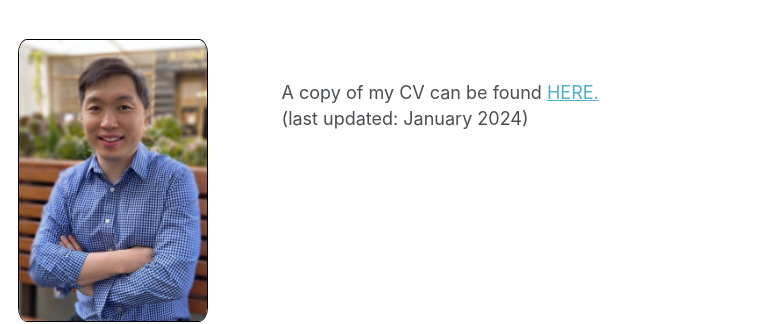
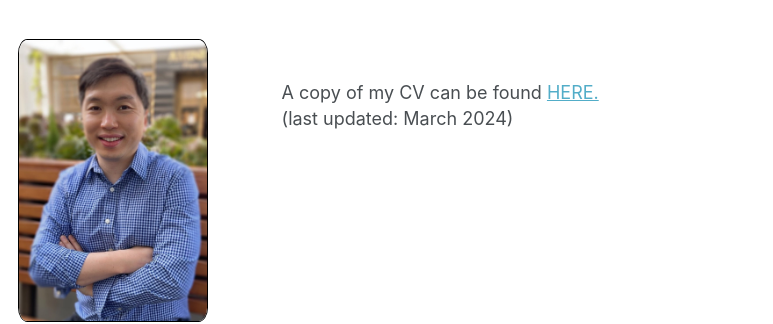
Before and after one commit to yohanpark23/yohanpark23.github.io, a Jekyll site: the page built from _pages/vita.md, in a window 1280 px wide and 1138 px high. Shown: the part 213-537 px from the top of the window, without its empty margins (0-773 px from the left). Built offline with Jekyll 4.4.1, drawn with Linux system fonts in a browser that asks for light colours; some web fonts are replaced.

Commit message:
Update vita.md

```diff
--- a/_pages/vita.md
+++ b/_pages/vita.md
@@ -9,10 +9,10 @@ author_profile: true
 <br />
 
 
-A copy of my CV can be found [HERE.](/files/Park_CV_Jan2024_WEB.pdf){:target="_blank"} <br />
-(last updated: January 2024) <br />
+A copy of my CV can be found [HERE.](/files/Park_CV_Mar2024_WEB.pdf){:target="_blank"} <br />
+(last updated: March 2024) <br />
 
 <br />
 
 
- <embed src="https://yohanpark23.github.io/files/Park_CV_Jan2024_WEB.pdf" type="application/pdf" width="1200px" height="700px" />
+ <embed src="https://yohanpark23.github.io/files/Park_CV_Mar2024_WEB.pdf" type="application/pdf" width="1200px" height="700px" />
```
